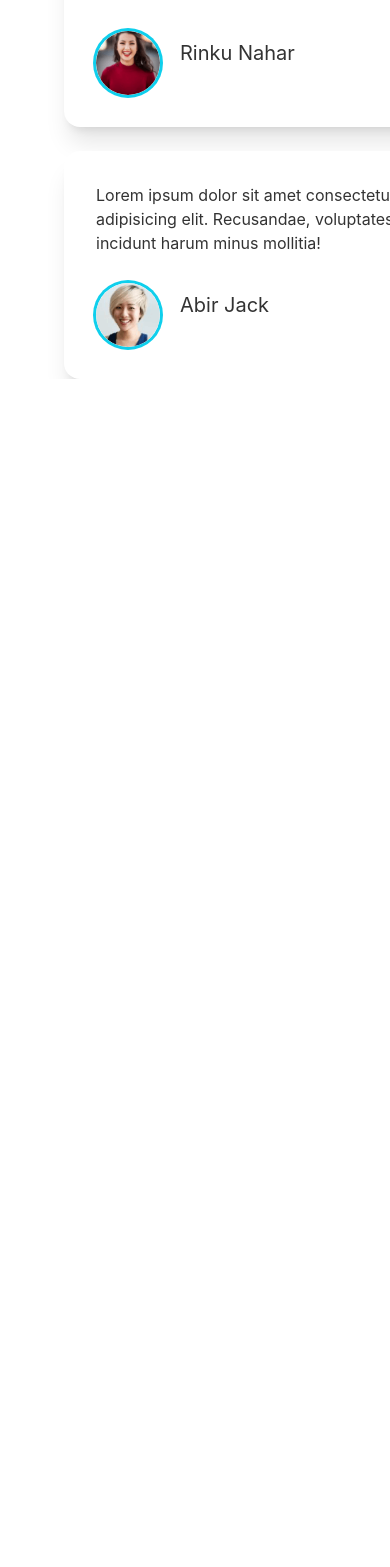
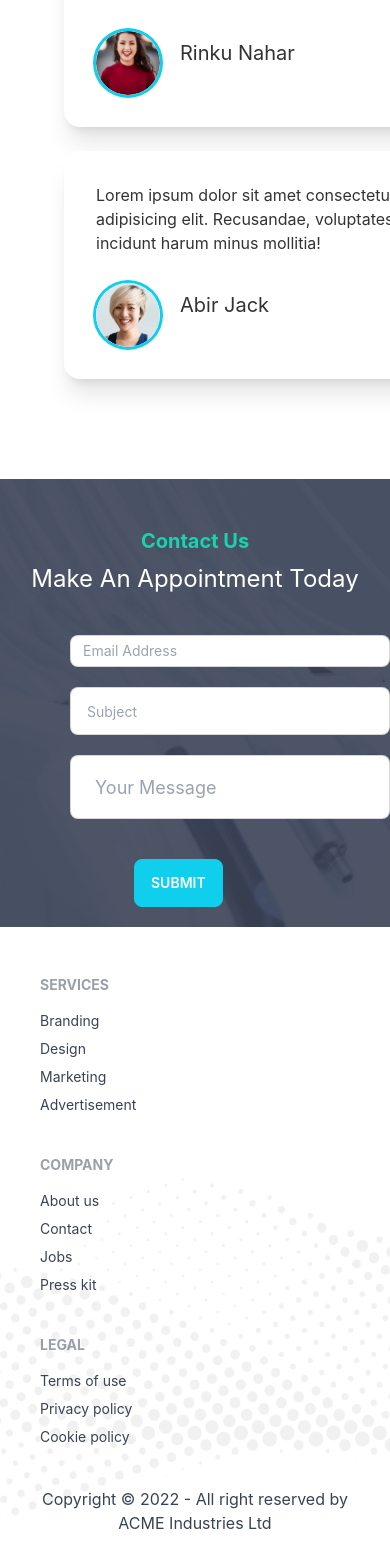
Before and after one commit to RinkuNahar/doctors-portal-client, a React (Create React App) app: page / in a window 390 px wide. Shown: the part 4962-6529 px from the top of the page. Before the commit the page ends 5341 px from the top, so only its background shows below. Built offline with nearby package versions, Linux system fonts and the light colour scheme.

Commit message:
footer added

```diff
--- a/src/App.js
+++ b/src/App.js
@@ -7,11 +7,13 @@ import Navbar from './Shared/Navbar/Navbar';
 import Reviews from './Pages/Reviews/Reviews'
 import Contact from './Pages/Contact/Contact';
 import Login from './Firebase/Login/Login';
+import Footer from './Shared/Footer/Footer';
 
 function App() {
   return (
     <div >
      <Navbar></Navbar>
+
      <Routes>
        <Route path='/home' element={<Home></Home>}></Route>
        <Route path='/' element={<Home></Home>}></Route>
@@ -22,6 +24,8 @@ function App() {
 
         <Route path='/login' element={<Login></Login>}></Route>
      </Routes>
+
+    <Footer></Footer>
     </div>
   );
 }
--- a/src/Home/AppintmentHome/AppointmentHome.js
+++ b/src/Home/AppintmentHome/AppointmentHome.js
@@ -14,7 +14,7 @@ const AppointmentHome = () => {
                    <h3 className='text-xl text-primary font-bold'>Appointment</h3>
                    <h4 className=' text-3xl font-bolder mt-5 text-white'>Make An Appointment Today</h4>
                    <p className='text-white mt-7'>Dentistry, also known as dental medicine and oral medicine, is a branch of medicine that consists of the study, diagnosis, prevention, and treatment of diseases, disorders, and conditions of the oral cavity, commonly in the dentition as well as the oral mucosa, and of adjacent and related structures and tissues, particularly in associated maxillofacial area.The field of dentistry or dental medicine includes teeth as well as other aspects of the craniofacial complex including the temporomandibular joint and other supporting, muscular, lymphatic, nervous, vascular, and anatomical structures. The practitioner is called a dentist.</p>
-                   <button class="btn btn-primary  mt-10 lg:mb-0 md:mb-3  text-white">Get Started</button>
+                   <button className="btn btn-primary  mt-10 lg:mb-0 md:mb-3  text-white">Get Started</button>
                </div>
            </section>
         </div>
--- /dev/null
+++ b/src/Home/ContactUs/ContactUs.css
@@ -0,0 +1,41 @@
+.contact-headline{
+    color: #19D3AE;
+    margin-top: 100px;
+}
+
+@media (max-width:540px){
+    .contact-container{
+        margin-left: 70px;
+    }
+   .contact-input{
+       width: 500px;
+   }
+}
+
+@media (max-width:768px) and (min-width:540px){
+    .contact-container{
+        margin-left: 70px;
+    }
+   .contact-input{
+       width: 700px;
+   }
+
+   .contact-home{
+       width: 100%;
+   }
+}
+
+@media (max-width:1024px) and (min-width:768px){
+    .contact-input{
+        width: 800px;
+    }
+
+    .contact-container{
+        margin-left: 100px;
+
+    }
+
+    .contact-home{
+        width: 100%;
+    }
+}
--- /dev/null
+++ b/src/Home/ContactUs/ContactUs.js
@@ -0,0 +1,25 @@
+import React from 'react';
+import './ContactUs.css';
+import appointment from '../../assets/images/appointment.png';
+
+const ContactUs = () => {
+    return (
+        <div className='mt-16 mb-2 contact-home' style={{ backgroundImage: `url(${appointment})` }}>
+            <div >
+                <h3 className='text-xl font-bold contact-headline text-center pt-12'>Contact Us</h3>
+                <h4 className=' text-2xl font-bolder mt-2 text-center text-white'>Make An Appointment Today</h4>
+            </div>
+
+            <div className='mx-[590px] contact-container'>
+                <input type="text" placeholder="Email Address" className="input input-bordered input-sm w-full max-w-xs mb-5 mt-10 contact-input" />
+                <br />
+                <input type="text" placeholder="Subject" className="input input-bordered input-md w-full max-w-xs mb-5 contact-input" />
+                <br />
+                <input type="text" placeholder="Your Message" className="input input-bordered input-lg w-full max-w-xs contact-input" />
+                <button className="btn btn-primary  mt-10  text-white align-middle mx-16 mb-5">Submit</button>
+            </div>
+        </div>
+    );
+};
+
+export default ContactUs;
--- a/src/Home/Home/Banner/Banner.js
+++ b/src/Home/Home/Banner/Banner.js
@@ -6,13 +6,13 @@ const Banner = () => {
     return (
         <div style={{
             backgroundImage: `url(${bg})`
-          }} class="hero min-h-screen banner-container">
-        <div class="hero-content flex-col lg:flex-row-reverse">
+          }} className="hero min-h-screen banner-container">
+        <div className="hero-content flex-col lg:flex-row-reverse">
           <img className='banner-img' src={chair} />
           <div>
-            <h1 class="text-5xl font-bold">Your New Smile Starts Here</h1>
-            <p class="py-6">Provident cupiditate voluptatem et in. Quaerat fugiat ut assumenda excepturi exercitationem quasi. In deleniti eaque aut repudiandae et a id nisi.</p>
-            <button class="btn btn-primary text-white font-bold bg-gradient-to-r from-secondary to-primary">GET STARTED</button>
+            <h1 className="text-5xl font-bold">Your New Smile Starts Here</h1>
+            <p className="py-6">Provident cupiditate voluptatem et in. Quaerat fugiat ut assumenda excepturi exercitationem quasi. In deleniti eaque aut repudiandae et a id nisi.</p>
+            <button className="btn btn-primary text-white font-bold bg-gradient-to-r from-secondary to-primary">GET STARTED</button>
           </div>
         </div>
       </div>
--- a/src/Home/Home/Home.js
+++ b/src/Home/Home/Home.js
@@ -1,5 +1,6 @@
 import React from 'react';
 import AppointmentHome from '../AppintmentHome/AppointmentHome';
+import ContactUs from '../ContactUs/ContactUs';
 import Info from '../Info/Info';
 import Services from '../Services/Services';
 import Testimonial from '../Testimonial/Testimonial';
@@ -13,6 +14,7 @@ const Home = () => {
           <Services></Services>
           <AppointmentHome></AppointmentHome>
           <Testimonial></Testimonial>
+         <ContactUs></ContactUs>
         </div>
     );
 };
--- /dev/null
+++ b/src/Shared/Footer/Footer.js
@@ -0,0 +1,40 @@
+import React from 'react';
+import footer from '../../assets/images/footer.png';
+
+const Footer = () => {
+
+    const today  = new Date();
+    const year = today.getFullYear()
+    return (
+        <footer className=" p-10  text-accent" style={{ backgroundImage: `url(${footer})`, backgroundSize: 'cover' }}>
+            <div className='footer'>
+                <div>
+                    <span className="footer-title">Services</span>
+                    <a className="link link-hover">Branding</a>
+                    <a className="link link-hover">Design</a>
+                    <a className="link link-hover">Marketing</a>
+                    <a className="link link-hover">Advertisement</a>
+                </div>
+                <div>
+                    <span className="footer-title">Company</span>
+                    <a className="link link-hover">About us</a>
+                    <a className="link link-hover">Contact</a>
+                    <a className="link link-hover">Jobs</a>
+                    <a className="link link-hover">Press kit</a>
+                </div>
+                <div>
+                    <span className="footer-title">Legal</span>
+                    <a className="link link-hover">Terms of use</a>
+                    <a className="link link-hover">Privacy policy</a>
+                    <a className="link link-hover">Cookie policy</a>
+                </div>
+            </div>
+
+            <div className='my-10 text-center'>
+                <p>Copyright © {year} - All right reserved by ACME Industries Ltd</p>
+            </div>
+        </footer>
+    );
+};
+
+export default Footer;
--- a/src/Shared/Navbar/Navbar.js
+++ b/src/Shared/Navbar/Navbar.js
@@ -3,13 +3,13 @@ import { Link } from 'react-router-dom';
 
 const Navbar = () => {
     return (
-        <div class="navbar bg-base-100">
-            <div class="navbar-start">
-                <div class="dropdown">
-                    <label tabindex="0" class="btn btn-ghost lg:hidden">
-                        <svg xmlns="http://www.w3.org/2000/svg" class="h-5 w-5" fill="none" viewBox="0 0 24 24" stroke="currentColor"><path stroke-linecap="round" stroke-linejoin="round" stroke-width="2" d="M4 6h16M4 12h8m-8 6h16" /></svg>
+        <div className="navbar bg-base-100">
+            <div className="navbar-start">
+                <div className="dropdown">
+                    <label tabiandex="0" className="btn btn-ghost lg:hidden">
+                        <svg xmlns="http://www.w3.org/2000/svg" className="h-5 w-5" fill="none" viewBox="0 0 24 24" stroke="currentColor"><path strokeLinecap="round" strokeLinejoin="round" strokeWidth="2" d="M4 6h16M4 12h8m-8 6h16" /></svg>
                     </label>
-                    <ul tabindex="0" class="menu menu-compact dropdown-content mt-3 p-2 shadow bg-base-100 rounded-box w-52">
+                    <ul tabiandex="0" className="menu menu-compact dropdown-content mt-3 p-2 shadow bg-base-100 rounded-box w-52">
                         <li><Link to='/home'>Home</Link></li>
                         <li><Link to='/about'>About</Link></li>
                         <li><Link to='/appointment'>Appointment</Link></li>
@@ -18,11 +18,11 @@ const Navbar = () => {
                         <li><Link to='/login'>Login</Link></li>
                     </ul>
                 </div>
-                <a class="btn btn-ghost normal-case text-xl">Doctors Portal</a>
+                <a className="btn btn-ghost normal-case text-xl">Doctors Portal</a>
             </div>
 
-            <div class="navbar-center hidden lg:flex">
-                <ul class="menu menu-horizontal p-0">
+            <div className="navbar-center hidden lg:flex">
+                <ul className="menu menu-horizontal p-0">
                     <li><Link to='/home'>Home</Link></li>
                     <li><Link to='/about'>About</Link></li>
                     <li><Link to='/appointment'>Appointment</Link></li>
```
Also changed, not shown: src/Home/Info/Info.js (+9 -9 lines), src/Home/Services/Services.js (+14 -14 lines).
